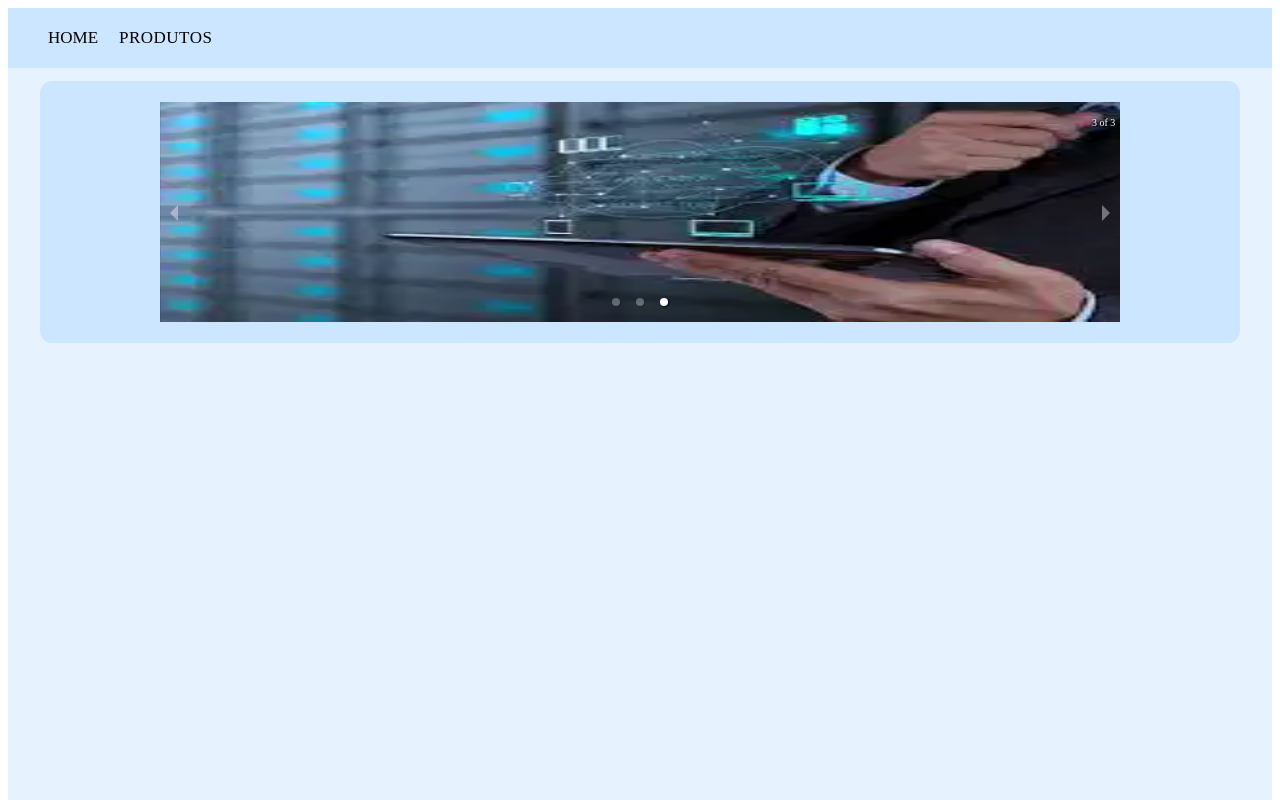
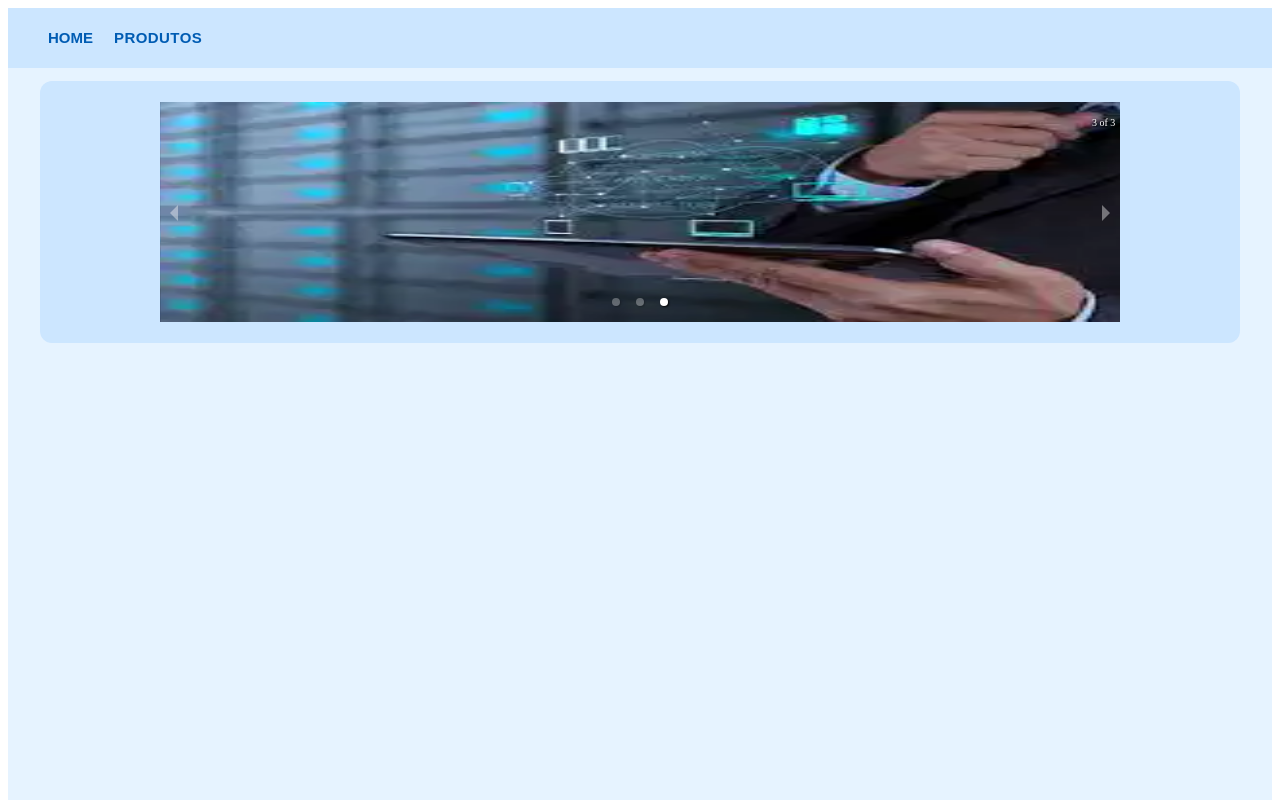
Before and after one commit to GustavoFSProg/ecomerce-frontend, a React (Create React App) app: page / in a window 1280 px wide. Shown: the top 800 px of the page. Built offline with nearby package versions, Linux system fonts and the light colour scheme.

Commit message:
more-layout

```diff
--- a/src/components/Menu/menu.jsx
+++ b/src/components/Menu/menu.jsx
@@ -21,9 +21,10 @@ export default function SimpleMenu() {
         style={{
           // display: 'flex',
           listStyle: 'none',
-          fontFamily: 'Trebuchet',
-          fontSize: '17px',
-          color: 'black',
+          fontFamily: 'arial',
+          fontWeight: 'bold',
+          fontSize: '15px',
+          color: '#005cb3',
           textDecoration: 'none',
           paddingRight: '13px',
         }}
--- a/src/pages/Header/Header.jsx
+++ b/src/pages/Header/Header.jsx
@@ -20,9 +20,9 @@ function Header() {
             style={{
               // display: 'flex',
               listStyle: 'none',
-              fontFamily: 'Trebuchet',
-              fontSize: '17px',
-              color: 'black',
+              fontFamily: 'arial',
+              color: '#005cb3',
+              fontWeight: 'bold',
               textDecoration: 'none',
               paddingRight: '13px',
             }}
--- a/src/pages/Header/styles.js
+++ b/src/pages/Header/styles.js
@@ -13,6 +13,5 @@ export const List = styled.li`
   list-style: none;
   font-family: Trebuchet;
   font-size: 15px;
-  color: gray;
   text-decoration: none;
 `
--- a/src/pages/Products/styles.js
+++ b/src/pages/Products/styles.js
@@ -24,6 +24,7 @@ export const DivListagemProdutos = styled.div`
   @media screen and (max-width: 700px) {
     flex-direction: column;
     margin-top: 10px;
+    margin-left: -35px;
   }
 `
 export const ProductContainer = styled.div`
```
